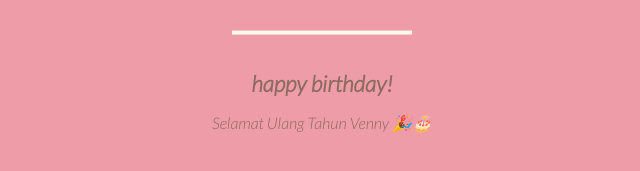
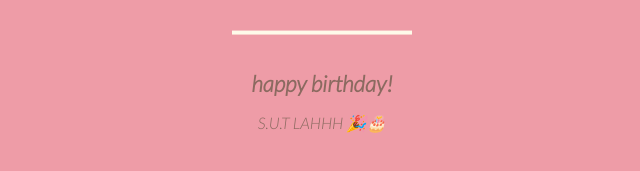
Before and after one commit to sutaprohect/web2, a plain HTML site: page index.html in a window 1280 px wide. Shown: the part 293-464 px from the top of the page, without its empty margins (326-966 px from the left). Drawn offline with Linux system fonts and the light colour scheme.

Commit message:
Update index.html

```diff
--- a/index.html
+++ b/index.html
@@ -175,7 +175,7 @@
     </svg>
     <div class="text">
         <h1>happy birthday!</h1>
-        </p>Selamat Ulang Tahun Venny 🎉🎂</p>
+        </p>S.U.T LAHHH 🎉🎂</p>
     </div>
 </body>
 
```
